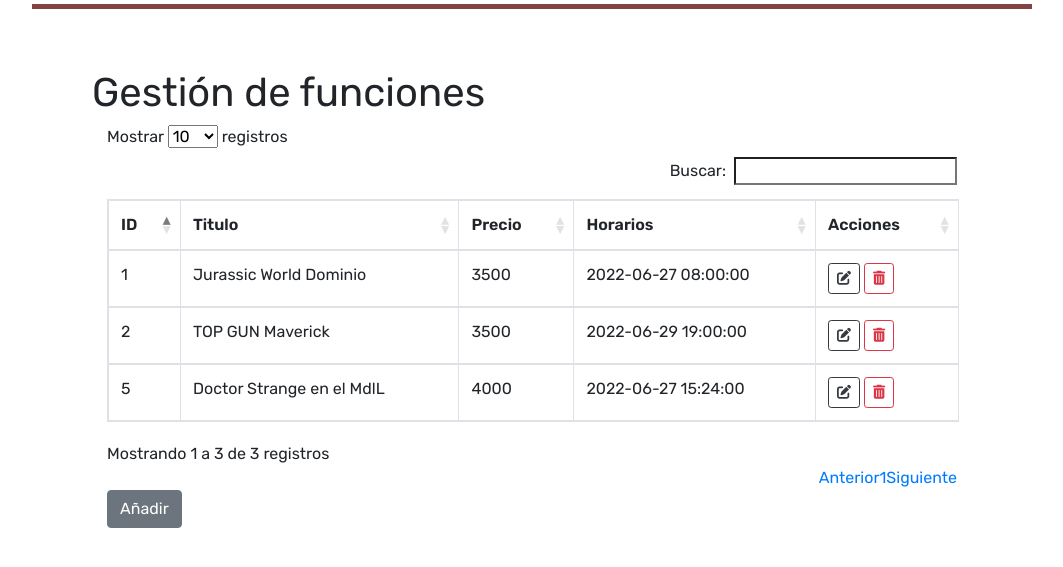
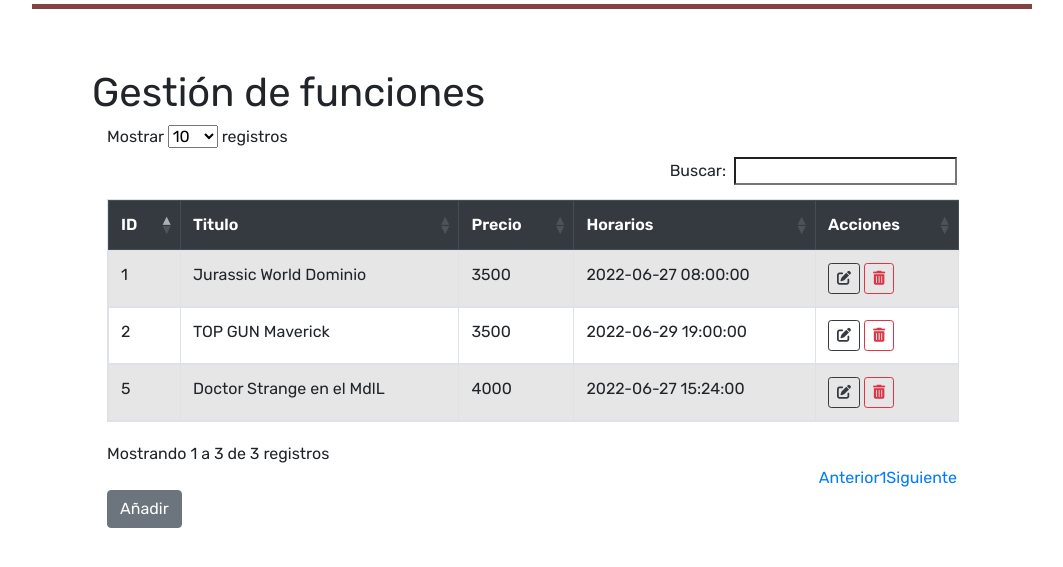
Before and after one commit to Camilo-Abn/cinemax, a PHP site: page /gestor.php in a window 1280 px wide. Shown: the part 144-711 px from the top of the page, without its empty margins (108-1171 px from the left). Run offline with PHP 8.4, Linux system fonts and the light colour scheme; data comes from the database, SQL or seed files in the repository; some libraries are stand-ins or nearby versions.

Commit message:
tabla color

```diff
--- a/css/gestor.css
+++ b/css/gestor.css
@@ -22,7 +22,6 @@ body{
 }
 
 .title{
-
     font-size: 28px;/*tamaño del titulo*/
     margin-bottom: 10px; /*margen abajo del titulo*/
 }
--- a/gestor.php
+++ b/gestor.php
@@ -42,8 +42,8 @@ $peliculas = new Peliculas();
 
         <h1>Gestión de funciones</h1>
         <div class="container">
-            <table id="lista_peliculas" class="table table-hover table-bordered table-red">
-                <thead>
+            <table id="lista_peliculas" class="table table-hover table-bordered table-striped">
+                <thead class="thead-dark">
                     <tr>
                         <th scope="col">ID</th>
                         <th scope="col">Titulo</th>
```
Also changed, not shown: 1 other file.
